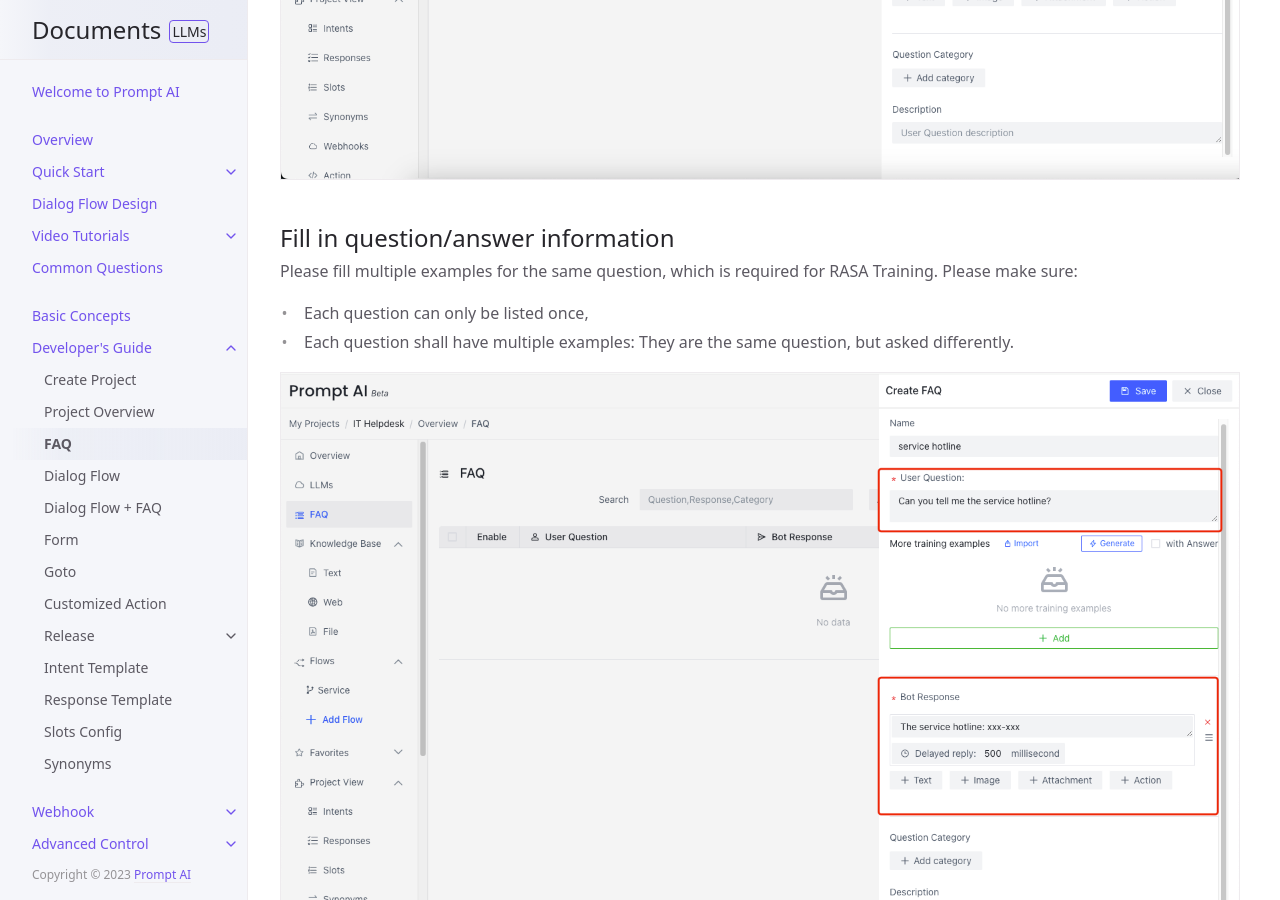
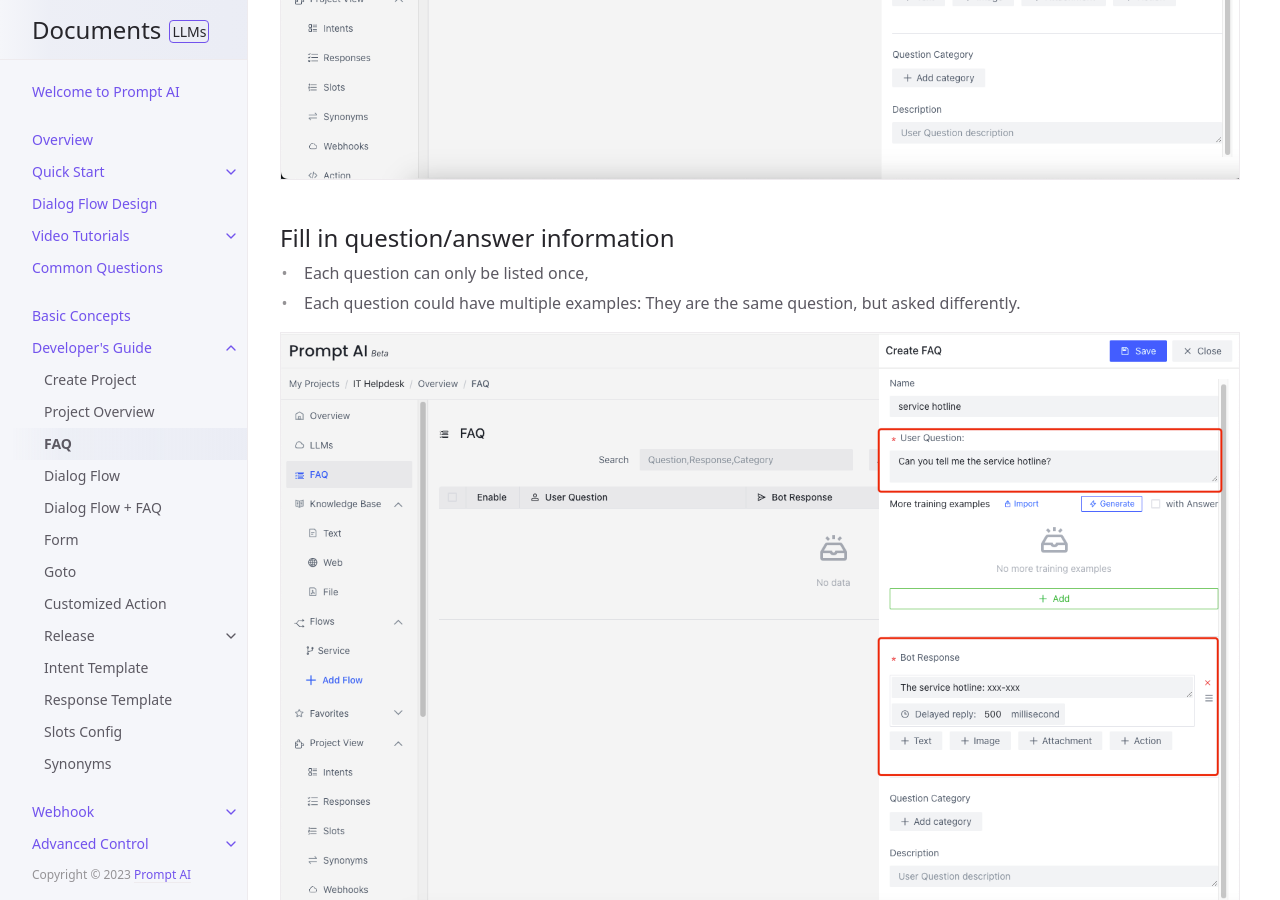
Before and after one commit to ws-cd/ws-cd.github.io, a Jekyll site: the page built from docs/tutorial/faq.md, in a window 1280 px wide and 900 px high, scrolled down 1342 px. Built offline with Jekyll 4.4.1, drawn with Linux system fonts in a browser that asks for light colours.

Commit message:
Update faq.md

```diff
--- a/docs/tutorial/faq.md
+++ b/docs/tutorial/faq.md
@@ -21,10 +21,8 @@ Click the `+Add` button on the upper right corner to pop up the question additio
 ![faq-02.png](/assets/images/tutorial/faq/faq-02.png)
 
 ## Fill in question/answer information
-Please fill multiple examples for the same question, which is required for RASA Training. Please make sure:
-
 - Each question can only be listed once,
-- Each question shall have multiple examples: They are the same question, but asked differently.
+- Each question could have multiple examples: They are the same question, but asked differently.
 
 ![faq-03.png](/assets/images/tutorial/faq/faq-03.png)
 
```
